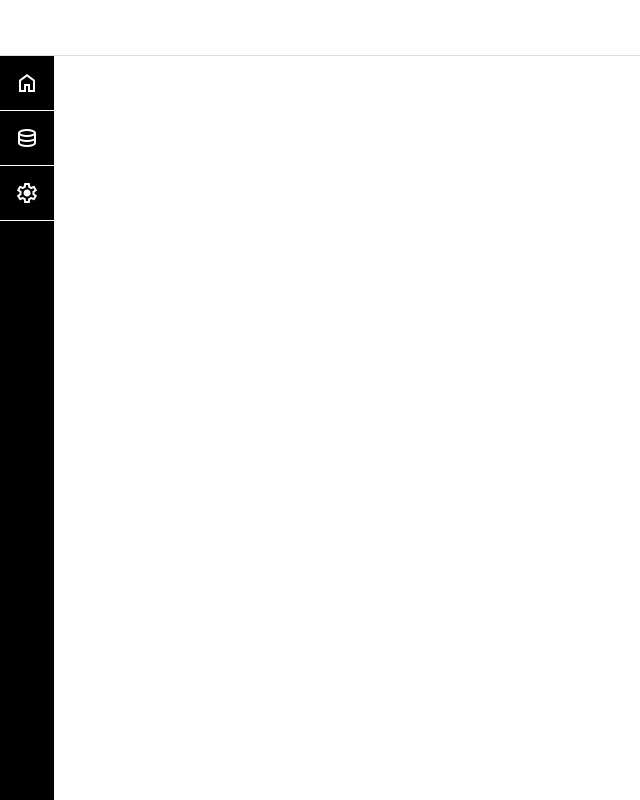
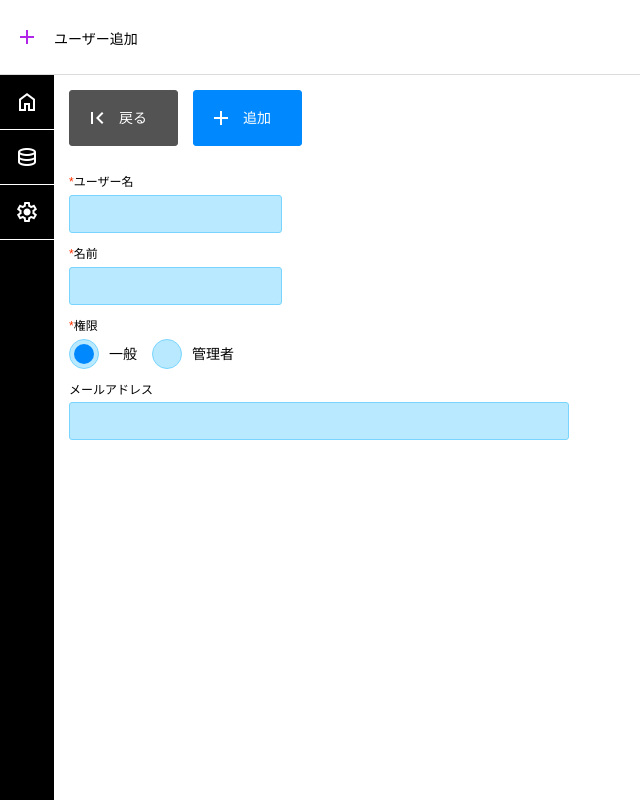
Before and after one commit to develop-y-minami/v-spa, a Vue app in the folder vite-project/: page /user/add in a window 1280 px wide. Shown: the whole page, without its empty margins (0-640 px from the left). Built offline with nearby package versions, Linux system fonts and the light colour scheme.

Commit message:
ユーザー追加ページのレイアウトを追加

```diff
--- a/vite-project/src/assets/css/common/style.css
+++ b/vite-project/src/assets/css/common/style.css
@@ -1,6 +1,7 @@
 :root {
     --color-violet: #b125e9;
     --color-red: #ff3100;
+    --color-blue: #0089ff;
     --color-green: #2dc553;
     --color-gray: #535353;
 }
@@ -10,6 +11,7 @@
 ***************************************************************/
 .color-violet { color: var(--color-violet); }
 .color-red { color: var(--color-red); }
+.color-blue { color: var(--color-blue); }
 .color-green { color: var(--color-green); }
 .color-gray { color: var(--color-gray); }
 
@@ -31,9 +33,19 @@
     border: solid 1px var(--color-violet);
     background-color: var(--color-violet);
 }
-
 .button.violet:hover {
     color: var(--color-violet);
+    background-color: white;
+}
+
+/* 青色ボタン */
+.button.blue {
+    color: white;
+    border: solid 1px var(--color-blue);
+    background-color: var(--color-blue);
+}
+.button.blue:hover {
+    color: var(--color-blue);
     background-color: white;
 }
 
@@ -43,7 +55,6 @@
     border: solid 1px var(--color-gray);
     background-color: var(--color-gray);
 }
-
 .button.gray:hover {
     color: var(--color-gray);
     background-color: white;
@@ -51,6 +62,58 @@
 
 /* 左にアイコンが存在するボタン */
 .button.left_icon { padding-right: 30px; }
+
+/***************************************************************
+*   input
+***************************************************************/
+.input {
+    padding: 10px 15px;
+    border: solid 1px #79d5ff;
+    border-radius: 3px;
+    background-color: #b8e9ff;
+}
+.input:focus {
+    border: solid 1px #4174ff;
+    outline: none;
+}
+
+/***************************************************************
+*   radio
+***************************************************************/
+.radio {
+    display: flex;
+    align-items: center;
+}
+/* ラジオボタン */
+.radio input {
+    width: 30px;
+    height: 30px;
+    border-radius: 50%;
+    border: solid 1px #79d5ff;
+    background-color: #b8e9ff;
+    cursor: pointer;
+}
+/* ラジオボタンチェック時の円形 */
+.radio input:checked::before {
+    position: absolute;
+    margin-top: 4px;
+    margin-left: 4px;
+    content: '';
+    width: 20px;
+    height: 20px;
+    border-radius: 50%;
+    background-color: var(--color-blue);
+}
+/* ラジオボタンに対応するラベル */
+.radio input + label { margin-left: 10px; }
+
+/***************************************************************
+*   必須マーク
+***************************************************************/
+.required::before {
+    content: '*';
+    color: var(--color-red);
+}
 
 /***************************************************************
 *   body
--- a/vite-project/src/components/lists/UserList.vue
+++ b/vite-project/src/components/lists/UserList.vue
@@ -1,4 +1,4 @@
-<!-- メニュー表示用のテンプレート -->
+<!-- ユーザー一覧 -->
 <template>
     <ul class="list">
         <li v-for="data in datas" :key="data.id">
--- a/vite-project/src/router/index.ts
+++ b/vite-project/src/router/index.ts
@@ -1,14 +1,16 @@
 import { createRouter, createWebHistory } from 'vue-router';
 import Home from '../views/Home.vue';
 import DataMgrMenu from '../views/DataMgrMenu.vue';
-import DataMgrUserList from '../views/DataMgrUserList.vue';
 import SettingMenu from '../views/SettingMenu.vue';
+import UserList from '../views/UserList.vue';
+import UserAdd from '../views/UserAdd.vue';
 
 const routes = [
   { path: '/', name: 'Home', component: Home },
   { path: '/data-mgr/menu', name: 'DataMgrMenu', component: DataMgrMenu },
-  { path: '/data-mgr/user', name: 'DataMgrUserList', component: DataMgrUserList },
   { path: '/setting/menu', name: 'SettingMenu', component: SettingMenu },
+  { path: '/user', name: 'UserList', component: UserList },
+  { path: '/user/add', name: 'UserAdd', component: UserAdd },
 ];
 
 const router = createRouter({
--- a/vite-project/src/views/DataMgrMenu.vue
+++ b/vite-project/src/views/DataMgrMenu.vue
@@ -8,16 +8,16 @@
                     <span class="name">ユーザー管理</span>
                 </div>
                 <div class="menu_list">
-                    <router-link to="/data-mgr/user" class="button violet">
+                    <router-link to="/user" class="button violet">
                         <span class="material-symbols-outlined">format_list_bulleted</span>
                         <span class="name">一覧</span>
                         <span class="material-symbols-outlined">chevron_right</span>
                     </router-link>
-                    <a href="" class="button violet">
+                    <router-link to="/user/add" class="button violet">
                         <span class="material-symbols-outlined">add</span>
                         <span class="name">追加</span>
                         <span class="material-symbols-outlined">chevron_right</span>
-                    </a>
+                    </router-link>
                 </div>
             </div>
         </div>
--- /dev/null
+++ b/vite-project/src/views/UserAdd.vue
@@ -0,0 +1,118 @@
+<!-- ユーザー登録 -->
+<template>
+    <div class="page">
+        <div class="top_container">
+            <button @click="goBack" class="button left_icon gray">
+                <span class="material-symbols-outlined">first_page</span>
+                <span class="name">戻る</span>
+            </button>
+            <button class="button left_icon blue">
+                <span class="material-symbols-outlined">add</span>
+                <span class="name">追加</span>
+            </button>
+        </div>
+        <div class="input_container">
+            <div class="row">
+                <div class="item">
+                    <div class="label required">ユーザー名</div>
+                    <div>
+                        <input type="text" class="input">
+                    </div>
+                </div>
+            </div>
+            <div class="row">
+                <div class="item">
+                    <div class="label required">名前</div>
+                    <div>
+                        <input type="text" class="input">
+                    </div>
+                </div>
+            </div>
+            <div class="row">
+                <div class="item">
+                    <div class="label required">権限</div>
+                    <div class="radio_container">
+                        <div class="radio">
+                            <input type="radio" id="user" name="authority" value="0" checked />
+                            <label for="user">一般</label>
+                        </div>
+                        <div class="radio">
+                            <input type="radio" id="admin" name="authority" value="1" />
+                            <label for="admin">管理者</label>
+                        </div>
+                    </div>
+                </div>
+            </div>
+            <div class="row">
+                <div class="item">
+                    <div class="label">メールアドレス</div>
+                    <div>
+                        <input type="mail" class="input" style="width: 500px;">
+                    </div>
+                </div>
+            </div>
+        </div>
+    </div>
+</template>
+
+<script setup lang="ts">
+    import { defineEmits } from 'vue';
+    import { useRouter } from 'vue-router';
+
+    // ページ名
+    const PAGE_NAME = 'ユーザー追加';
+    // ページ名横に表示するアイコンの名称
+    const PAGE_ICON_NAME = 'add';
+
+    // 'send-message' イベントを定義
+    const emit = defineEmits<{
+        (event: 'send-message', data: { pageName: string, pageIconName: string }): void;
+    }>();
+
+    // 親コンポーネントにデータを送信
+    emit('send-message', { pageName: PAGE_NAME, pageIconName: PAGE_ICON_NAME });
+
+    // ルーターのインスタンスを取得
+    const router = useRouter();
+
+    // 戻るボタンクリック時のイベントを定義
+    const goBack = () => {
+        // 前ページへ戻る
+        router.back();
+    };
+</script>
+
+<style scoped>
+    /* ページ上部のコンテナー */
+    .top_container {
+        display: flex;
+        align-items: center;
+        gap: 15px;
+        padding: 15px;
+    }
+
+    /* 入力用のコンテナー */
+    .input_container {
+        display: flex;
+        flex-direction: column;
+        gap: 15px;
+        padding: 15px;
+    }
+    /* 入力用のコンテナーの行内の入力項目を内包するコンテナー */
+    .input_container .row .item {
+        display: flex;
+        flex-direction: column;
+        gap: 5px;
+    }
+    /* 入力用のコンテナーの行内の入力項目のラベル */
+    .input_container .row .item .label {
+        font-size: 12px;
+    }
+
+    /* ラジオボタン表示用のコンテナー */
+    .radio_container {
+        display: flex;
+        align-items: center;
+        gap: 15px;
+    }
+</style>
--- a/vite-project/src/views/DataMgrUserList.vue
+++ b/vite-project/src/views/UserList.vue
@@ -8,11 +8,11 @@
                     <span class="material-symbols-outlined">first_page</span>
                     <span class="name">戻る</span>
                 </button>
-                <a href="" class="button violet">
+                <router-link to="/user/add" class="button violet">
                     <span class="material-symbols-outlined">add</span>
                     <span class="name">ユーザー追加</span>
                     <span class="material-symbols-outlined">chevron_right</span>
-                </a>
+                </router-link>
             </div>
         </template>
         <!-- 一覧上部（右）に表示するコンテンツ -->
@@ -56,6 +56,7 @@
 </script>
 
 <style scoped>
+    /* 一覧上部左の要素を内包するコンテナー */
     .listTopLeft {
         display: flex;
         gap: 15px;
```
